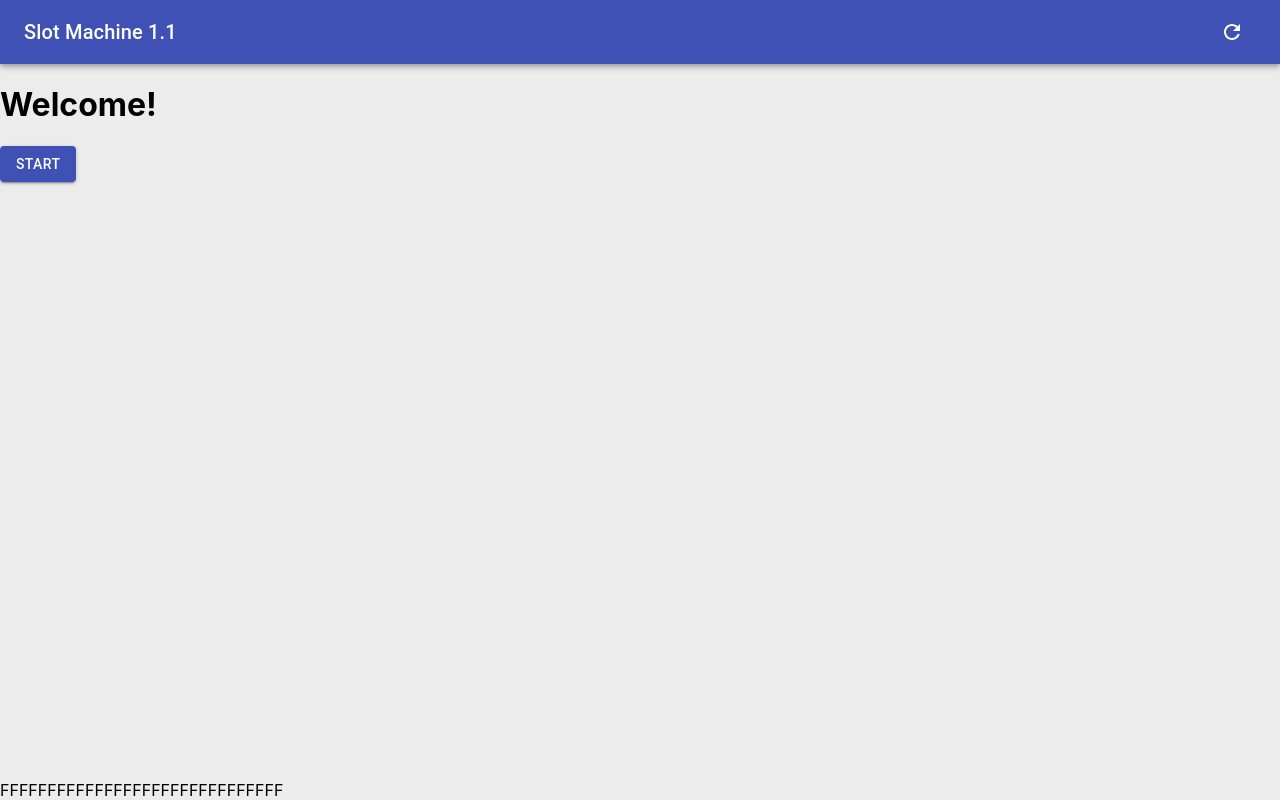
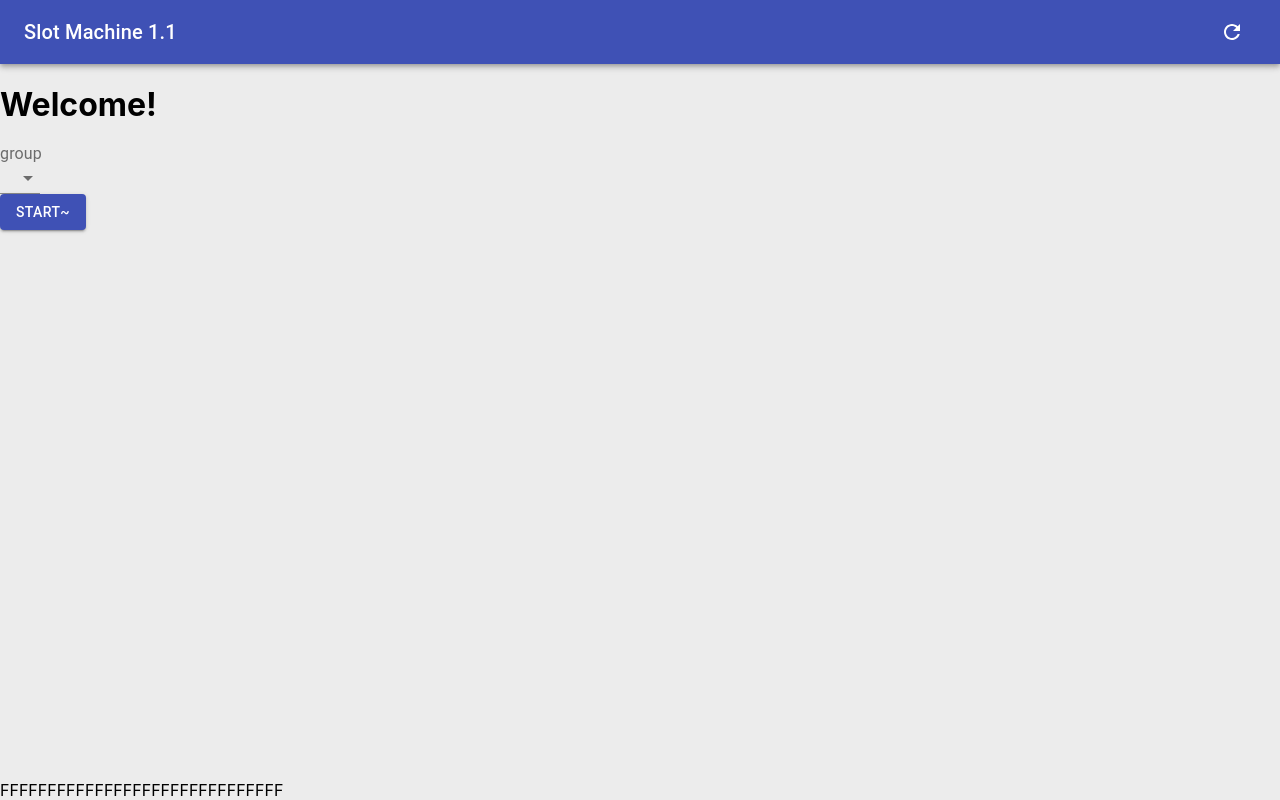
Before and after one commit to LuPoYi/slot-machine, a React (Create React App) app: page / in a window 1280 px wide. Built offline with nearby package versions, Linux system fonts and the light colour scheme.

Commit message:
Add Select

```diff
--- a/src/pages/Game/Welcome/Welcome.js
+++ b/src/pages/Game/Welcome/Welcome.js
@@ -1,10 +1,14 @@
 import React from 'react'
 import firebase from '../../../utils/firebase'
 import Button from '@material-ui/core/Button'
+import InputLabel from '@material-ui/core/InputLabel'
+import Select from '@material-ui/core/Select'
+import MenuItem from '@material-ui/core/MenuItem'
 import { useHistory } from 'react-router-dom'
 
 const Welcome = ({ count }) => {
   let history = useHistory()
+  const [group, setGroup] = React.useState('')
 
   const generateNewGame = () => {
     let isError = false // TODO promise
@@ -50,11 +54,28 @@ const Welcome = ({ count }) => {
     }
   }
 
+  const handleChange = (event) => {
+    setGroup(event.target.value)
+  }
+
   return (
     <div>
       <h1>Welcome!</h1>
+      <div>
+        <InputLabel id="demo-simple-select-label">group</InputLabel>
+        <Select
+          labelId="demo-simple-select-label"
+          id="demo-simple-select"
+          value={group}
+          onChange={handleChange}>
+          <MenuItem value={10}>Ten</MenuItem>
+          <MenuItem value={20}>Twenty</MenuItem>
+          <MenuItem value={30}>Thirty</MenuItem>
+        </Select>
+      </div>
+
       <Button variant="contained" color="primary" onClick={generateNewGame}>
-        Start
+        Start~
       </Button>
     </div>
   )
```
